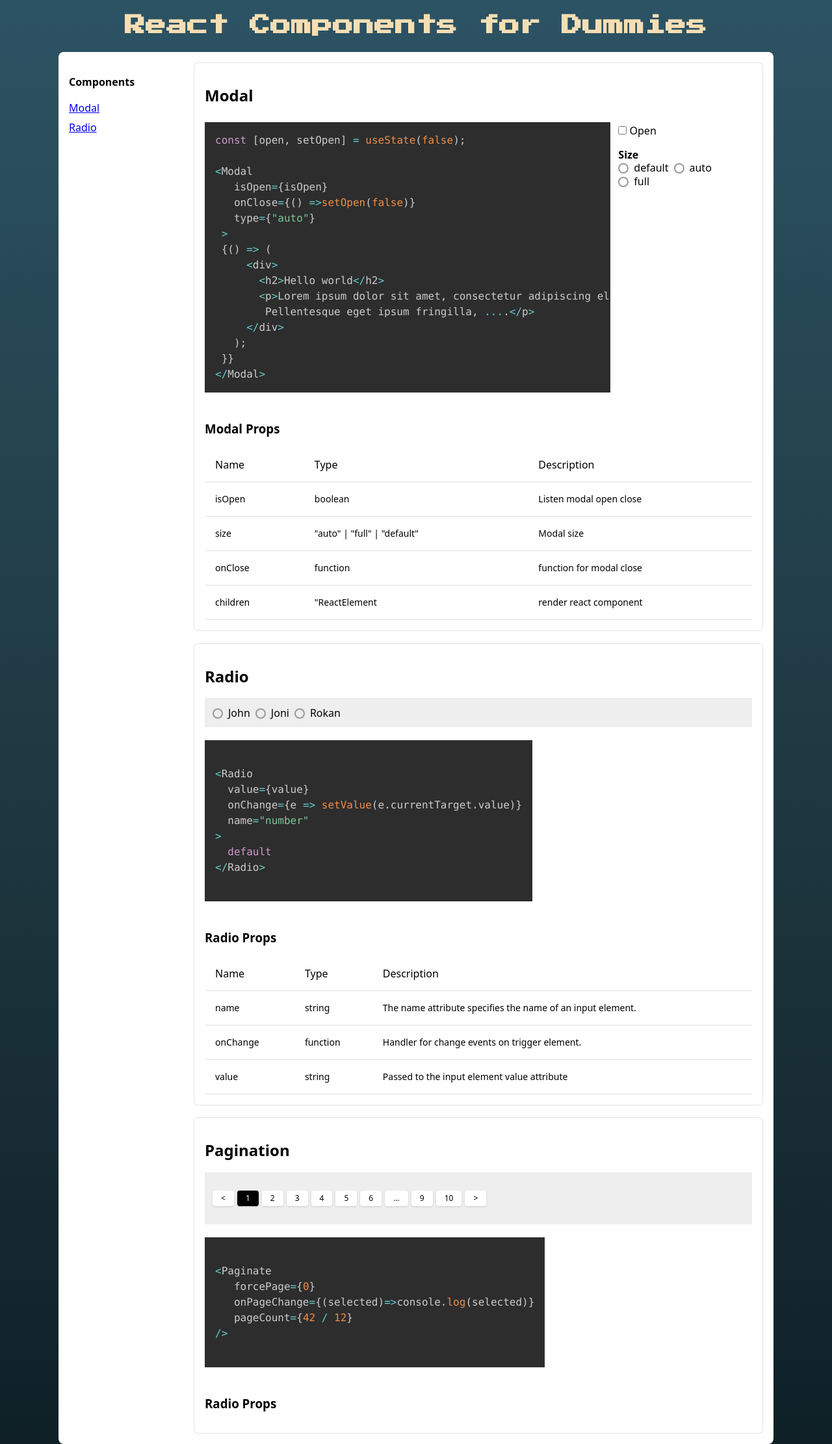
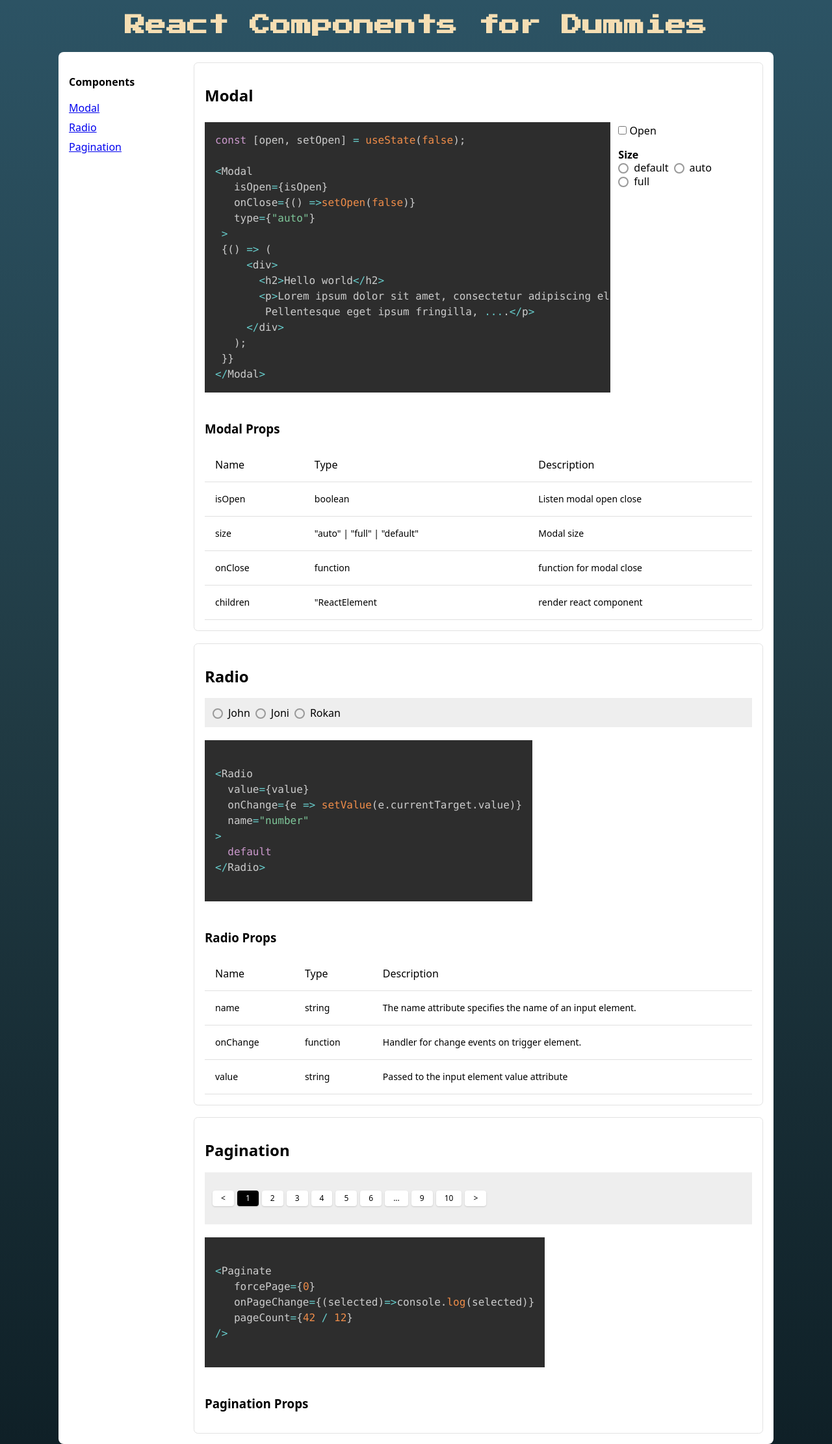
Before and after one commit to SaifulBashar/react-component-for-dummies, a Next.js app: page / in a window 1280 px wide. Shown: the whole page at 65% size. Built offline with nearby package versions, Linux system fonts and the light colour scheme.

Commit message:
pagination to sidebar

```diff
--- a/components/sections/PaginationSection.tsx
+++ b/components/sections/PaginationSection.tsx
@@ -25,7 +25,7 @@ const code = `
 `;
 export function PaginationSection() {
   return (
-    <div id="radio-section">
+    <div id="pagination-section">
       <div
         className={css`
           border: 1px solid rgb(226, 226, 226);
@@ -65,7 +65,7 @@ export function PaginationSection() {
         </div>
         <br />
 
-        <h3>Radio Props</h3>
+        <h3>Pagination Props</h3>
 
         {/*<table*/}
         {/*  className={css`*/}
--- a/pages/index.tsx
+++ b/pages/index.tsx
@@ -65,6 +65,9 @@ function Page() {
               </li>
               <li>
                 <a href="#radio-section">Radio</a>
+              </li>{" "}
+              <li>
+                <a href="#pagination-section">Pagination</a>
               </li>
             </ol>
           </div>
```
